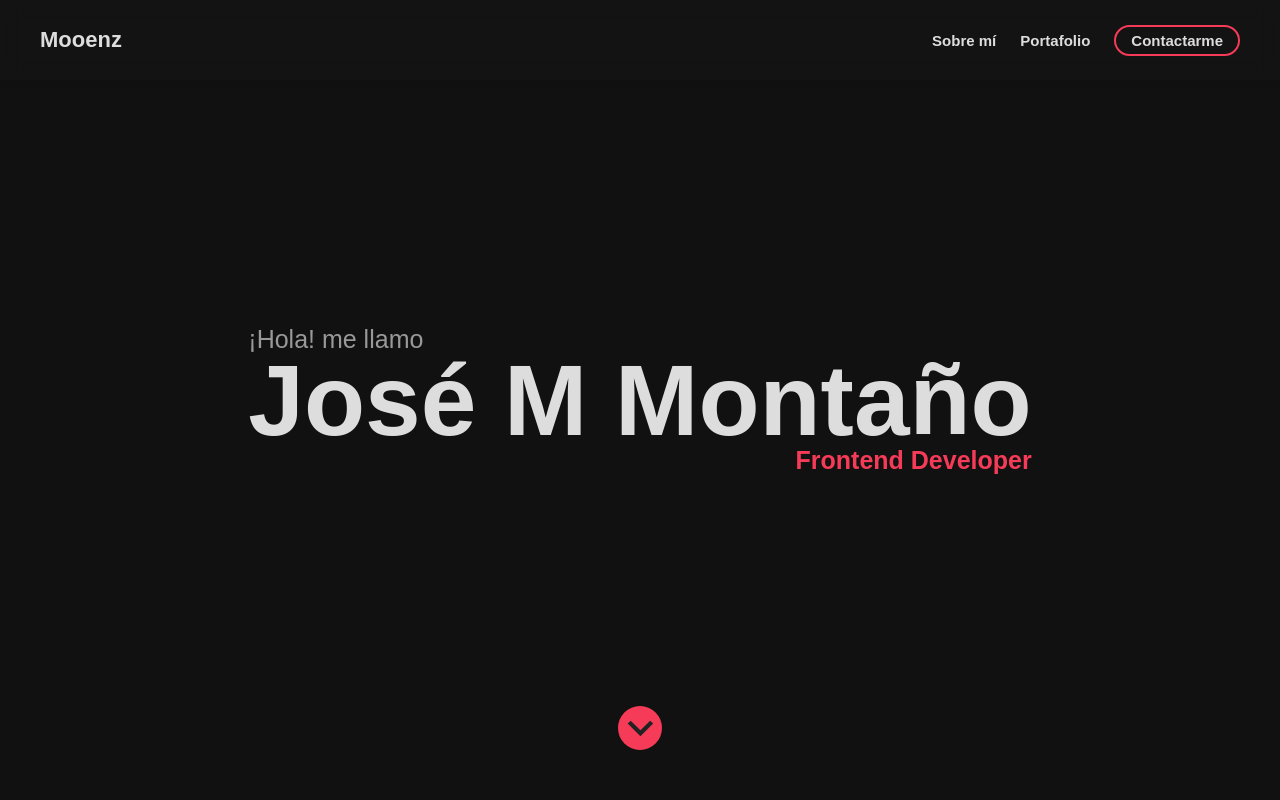
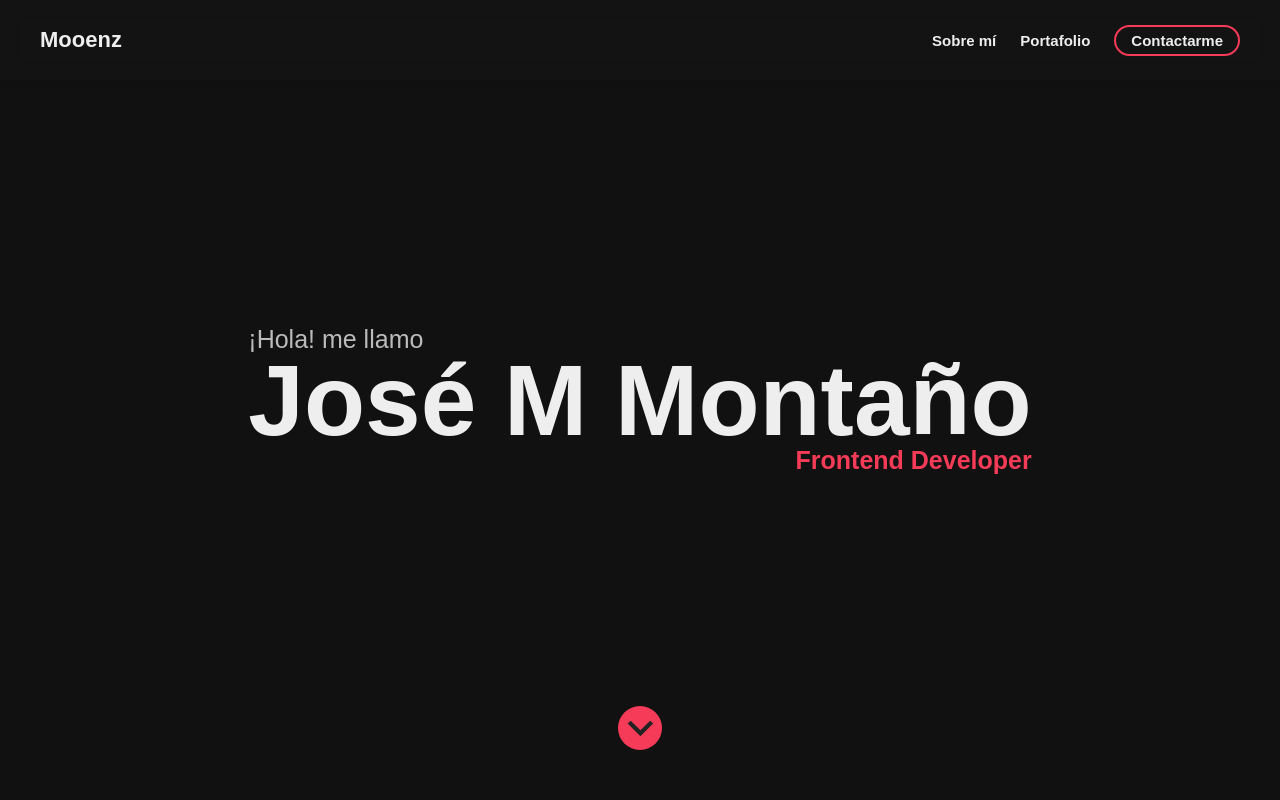
Before and after one commit to dioverdm/portfolio, a Next.js app: page / in a window 1280 px wide. Shown: the top 800 px of the page. Built offline with nearby package versions, Linux system fonts and the light colour scheme; no server answers.

Commit message:
cambio color white y gray

```diff
--- a/styles/globals.css
+++ b/styles/globals.css
@@ -2,12 +2,18 @@
   --black-intense: #111111;
   --black: #222222;
   --black-light: #333333;
-  --gray: #999999;
-  --withe: #dddddd;
+  --gray: #bbb;
+  --withe: #eee;
   --red-cherry: #f53b57;
 }
 
 @import url('https://fonts.googleapis.com/css2?family=Playfair+Display:wght@500;800&family=Poppins:wght@400;700&display=swap');
+
+* {
+  box-sizing: border-box;
+  padding: 0;
+  margin: 0;
+}
 
 html,
 body {
@@ -22,10 +28,8 @@ a {
   text-decoration: none;
 }
 
-* {
-  box-sizing: border-box;
-  padding: 0;
-  margin: 0;
+li {
+  list-style: none;
 }
 
 /* scroll */
```
